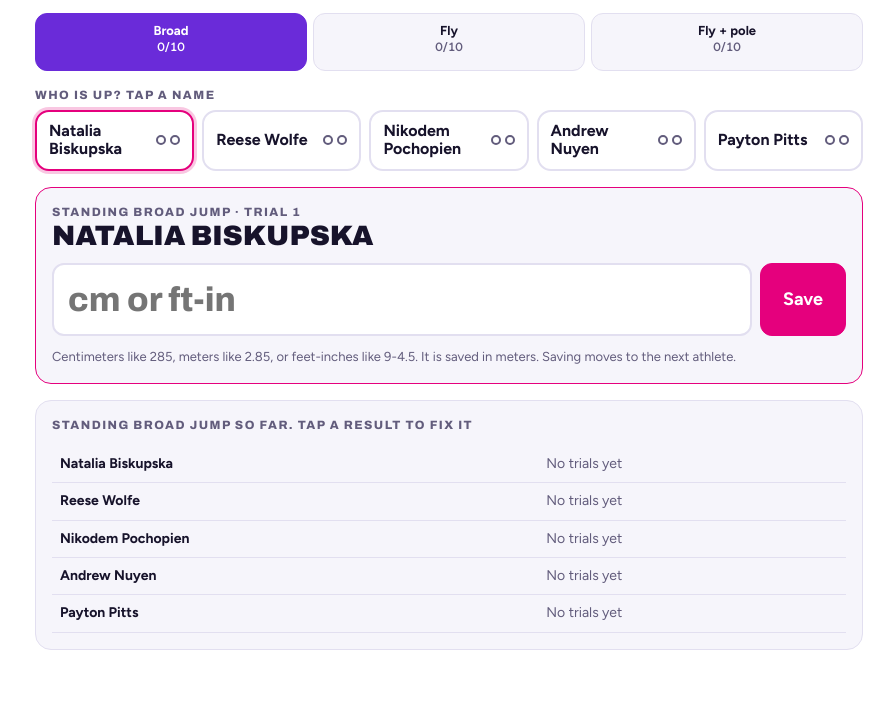
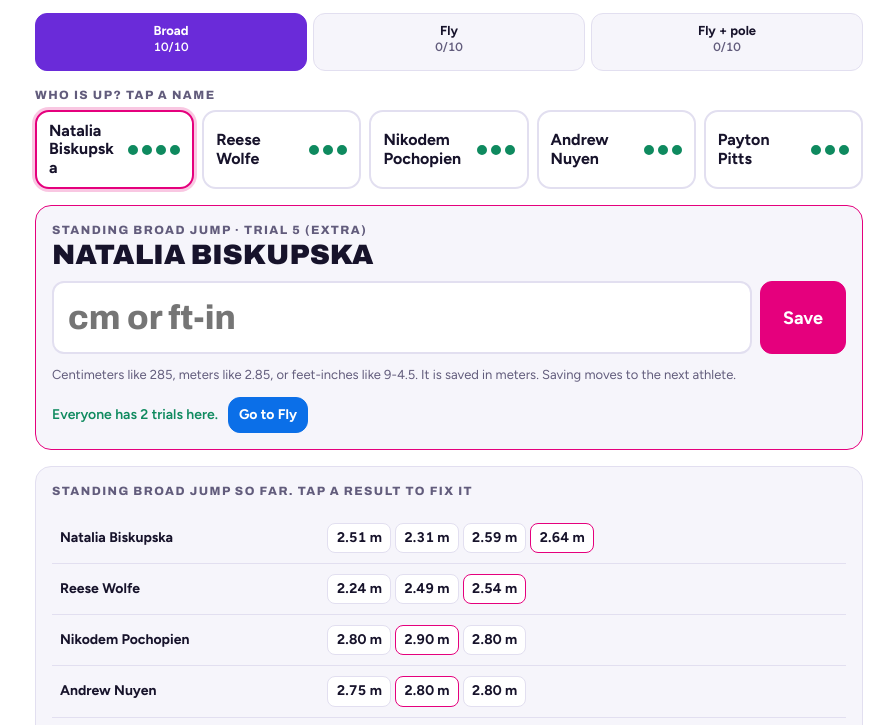
Before and after one commit to paytonpittspv/paytonpittspv.github.io, a plain HTML site: page baseline/index.html in a window 1280 px wide. Shown: the part 160-885 px from the top of the page, without its empty margins (191-1085 px from the left). Drawn offline with Linux system fonts and the light colour scheme.

Commit message:
Baseline Testing: add Nov 13 broad jump results
Broad jump trials for the five athletes are added once on load, on top
of anything already saved on the device.

Co-Authored-By: Claude Fable 5.2 <noreply@anthropic.com>
Claude-Session: https://claude.ai/code/session_01QZe7uX3c6j2oUK3Dy8yfjv

```diff
--- a/baseline/index.html
+++ b/baseline/index.html
@@ -135,7 +135,7 @@ svg .dsp{font-family:var(--display);font-weight:900}
   *{-webkit-print-color-adjust:exact;print-color-adjust:exact}
 }
 @media (prefers-reduced-motion:no-preference){ .chip,.btn,.tests button{transition:border-color .12s,background .12s} }
-</style></head><body><div id="app"></div><script id="seed" type="application/json">{"v":1,"updatedAt":0,"date":"2026-11-13","location":"","units":"in","roster":[{"id":"a1","name":"Natalia Biskupska"},{"id":"a2","name":"Reese Wolfe"},{"id":"a3","name":"Nikodem Pochopien"},{"id":"a4","name":"Andrew Nuyen"},{"id":"a5","name":"Payton Pitts"}],"results":{},"cur":{"test":"bj","ath":"a1"}}</script><script id="appjs">
+</style></head><body><div id="app"></div><script id="seed" type="application/json">{"v":1,"updatedAt":0,"date":"2026-11-13","location":"","units":"in","roster":[{"id":"a1","name":"Natalia Biskupska"},{"id":"a2","name":"Reese Wolfe"},{"id":"a3","name":"Nikodem Pochopien"},{"id":"a4","name":"Andrew Nuyen"},{"id":"a5","name":"Payton Pitts"}],"results":{},"cur":{"test":"bj","ath":"a1"},"preload":[{"id":"bj-2026-11-13","test":"bj","rows":[{"id":"a1","name":"Natalia Biskupska","v":[99,91,102,104]},{"id":"a2","name":"Reese Wolfe","v":[88,98,100]},{"id":"a4","name":"Andrew Nuyen","v":[108.2677,110.2362,110.2362]},{"id":"a5","name":"Payton Pitts","v":[124.0157,120.0787,81.1024]},{"id":"a3","name":"Nikodem Pochopien","v":[110.2362,114.1732,110.2362]}]}]}</script><script id="appjs">
 "use strict";
 var HEAD = '<meta charset="utf-8"><meta name="viewport" content="width=device-width, initial-scale=1"><title>Vault Squad Baseline Testing</title><link rel="preconnect" href="https://fonts.googleapis.com"><link rel="preconnect" href="https://fonts.gstatic.com" crossorigin><link href="https://fonts.googleapis.com/css2?family=Archivo:wdth,wght@75..125,400..900&family=Figtree:wght@400;500;600;700&display=swap" rel="stylesheet">';
 var LS_KEY = 'vault-baseline-v1';
@@ -282,7 +282,27 @@ function load(){
   S=(local&&local.roster&&(local.updatedAt||0)>=SEED_AT)?local:seed;
   if(!S.results) S.results={}; if(!S.cur) S.cur={test:'bj',ath:null};
   if(!TESTS.some(function(t){return t.id===S.cur.test;})) S.cur.test='bj';
+  applyPreloads(seed.preload);
+  delete S.preload;
   if(!athById(S.cur.ath)) S.cur.ath=S.roster.length?S.roster[0].id:null;
+}
+/* results typed in for the user ahead of time: added once, on top of whatever is already on the device */
+function applyPreloads(list){
+  var changed=false;
+  (list||[]).forEach(function(p){
+    if(!S.applied) S.applied=[];
+    if(S.applied.indexOf(p.id)>=0) return;
+    p.rows.forEach(function(r){
+      var a=athById(r.id), i;
+      if(!a) for(i=0;i<S.roster.length;i++) if(normName(S.roster[i].name)===normName(r.name)) a=S.roster[i];
+      if(!a){ a={id:r.id,name:r.name}; S.roster.push(a); }
+      if(!S.results[a.id]) S.results[a.id]={};
+      if(!S.results[a.id][p.test]) S.results[a.id][p.test]=[];
+      r.v.forEach(function(v){ S.results[a.id][p.test].push({v:v,ts:Date.now(),src:'manual'}); });
+    });
+    S.applied.push(p.id); changed=true;
+  });
+  if(changed) persist();
 }
 function buildDoc(){
   var json=JSON.stringify(S).replace(/</g,'\\u003c');
@@ -600,7 +620,7 @@ function onSubmit(e){
 function onChange(e){
   var el=e.target;
   if(el.id==='gcFile'&&el.files&&el.files[0]){ var fr=new FileReader(); fr.onload=function(){ readImport(String(fr.result||'')); }; fr.onerror=function(){ ui.impErr='Could not read that file.'; render(); }; fr.readAsText(el.files[0]); }
-  else if(el.id==='bkFile'&&el.files&&el.files[0]){ var br=new FileReader(); br.onload=function(){ try{ var d=JSON.parse(String(br.result||'')); if(!d||!Array.isArray(d.roster)||typeof d.results!=='object') throw 0; S=d; if(!S.cur) S.cur={test:'vj',ath:null}; if(!athById(S.cur.ath)) S.cur.ath=S.roster.length?S.roster[0].id:null; persist(); setMsg('ok','Backup restored.'); }catch(err){ setMsg('warn','That file is not a baseline backup.'); } render(); }; br.readAsText(el.files[0]); }
+  else if(el.id==='bkFile'&&el.files&&el.files[0]){ var br=new FileReader(); br.onload=function(){ try{ var d=JSON.parse(String(br.result||'')); if(!d||!Array.isArray(d.roster)||typeof d.results!=='object') throw 0; var ap=(S.applied||[]).concat(d.applied||[]); S=d; S.applied=ap; if(!S.cur) S.cur={test:'vj',ath:null}; if(!athById(S.cur.ath)) S.cur.ath=S.roster.length?S.roster[0].id:null; persist(); setMsg('ok','Backup restored.'); }catch(err){ setMsg('warn','That file is not a baseline backup.'); } render(); }; br.readAsText(el.files[0]); }
   else if(el.hasAttribute('data-imp')){ ui.imp.rows[+el.getAttribute('data-imp')].on=el.checked; render(); }
   else if(el.hasAttribute('data-impsel')){ var r=ui.imp.rows[+el.getAttribute('data-impsel')]; r.target=el.value; if(el.value!=='skip') r.on=true; render(); }
   else if(el.id==='fDate'){ if(el.value){ S.date=el.value; persist(); render(); } }
--- a/baseline/sw.js
+++ b/baseline/sw.js
@@ -1,5 +1,5 @@
 // Baseline Testing offline support: keeps a copy of the app on the device so it opens with no signal.
-const VERSION='baseline-2026-11-13a';
+const VERSION='baseline-2026-11-13b';
 const CORE=['./','./index.html','./manifest.webmanifest','./icon.svg','./icon-180.png','./icon-512.png'];
 self.addEventListener('install',e=>{
   e.waitUntil(caches.open(VERSION).then(c=>c.addAll(CORE)).then(()=>self.skipWaiting()));
```
